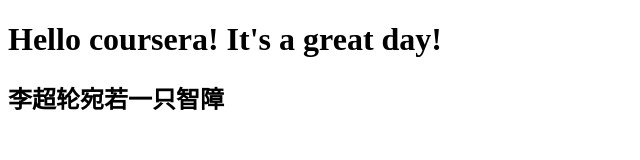
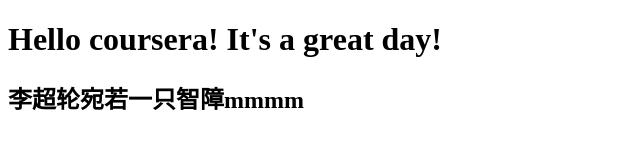
Before and after one commit to ysjbluemoon/coursera-test, a plain HTML site: page site/index.html in a window 1280 px wide. Shown: the full height of the page, 0-640 px from the left. Drawn offline with Linux system fonts and the light colour scheme.

Commit message:
third try

```diff
--- a/site/index.html
+++ b/site/index.html
@@ -5,6 +5,6 @@
 </head>
 <body>
 <h1>Hello coursera! It's a great day!</h1>
-<h2>李超轮宛若一只智障</h2>
+<h2>李超轮宛若一只智障mmmm</h2>
 </body>
 </html>
```
